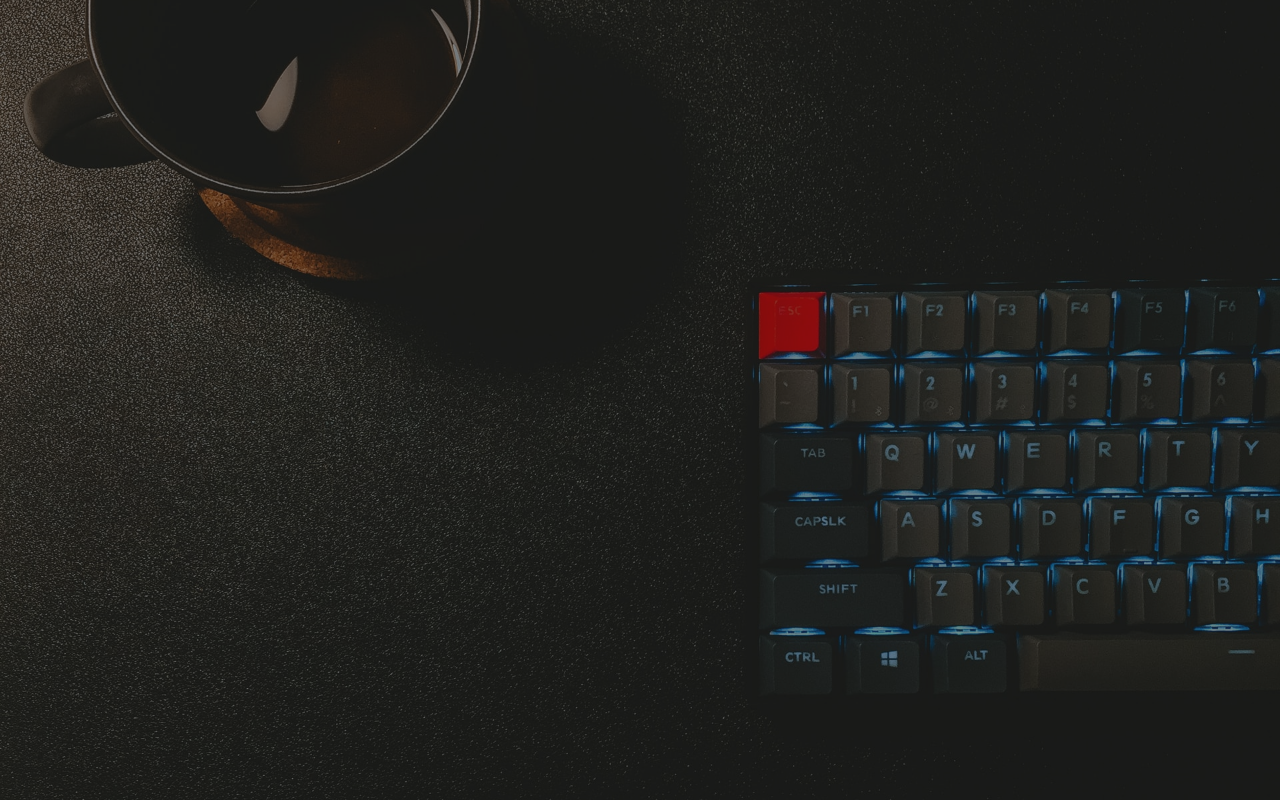
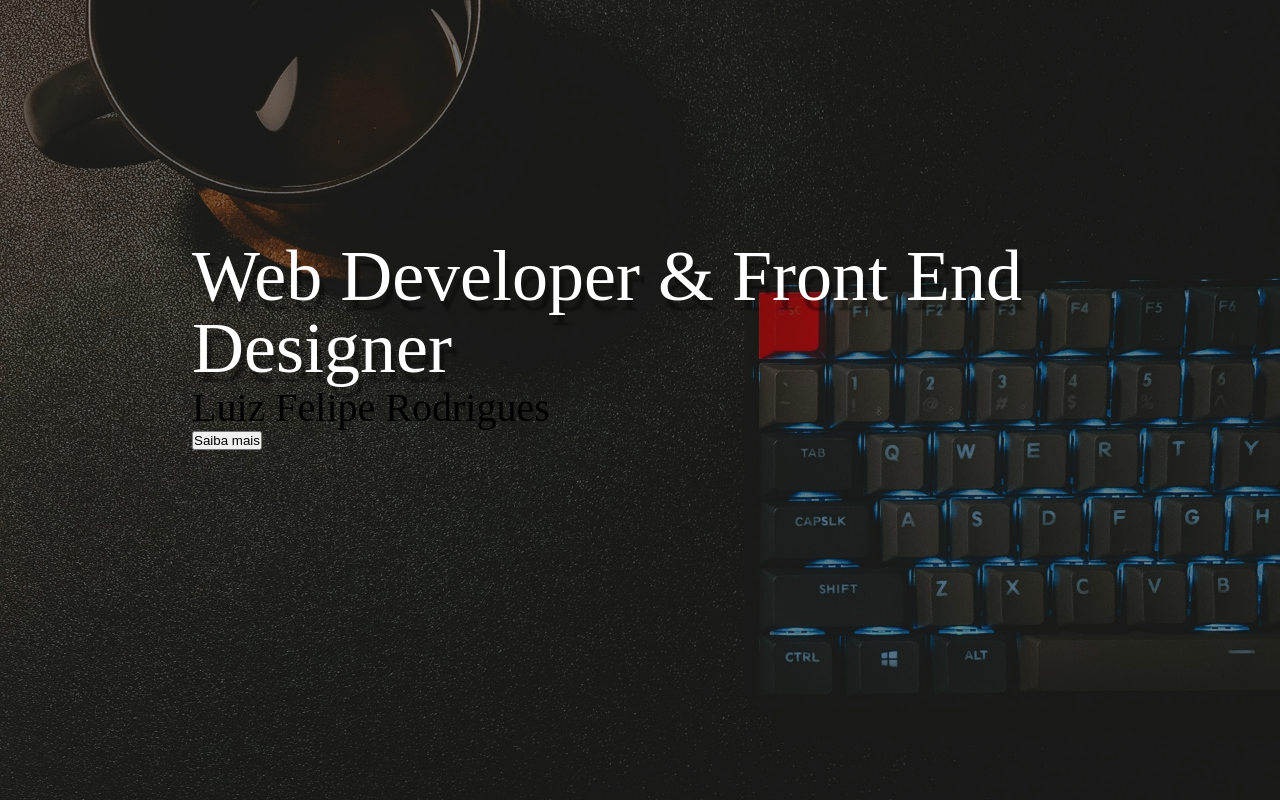
Before and after one commit to Lpnho/Portfolio, a plain HTML site: page index.html in a window 1280 px wide. Drawn offline with Linux system fonts and the light colour scheme.

Commit message:
Correção de bugs

```diff
--- a/index.html
+++ b/index.html
@@ -9,21 +9,23 @@
     <link rel="apple-touch-icon" sizes="180x180" href="image/apple-touch-icon.png">
     <link rel="icon" type="image/png" sizes="32x32" href="image/favicon-32x32.png">
     <link rel="icon" type="image/png" sizes="16x16" href="image/favicon-16x16.png">
-    <link rel="manifest" href="image/site.webmanifest">
+    <link rel="manifest" href="/site.webmanifest">
 </head>
 <body>
-    <nav class="container">
+    <div class="container">
         <header>
-            <nav class="img-wrapper">
+            <div class="img-wrapper">
                 <img src="image/desen.jpg" alt="Desenvolvedor Web">
-            </nav>
-           <h1>Web Developer & Front End Designer</h1>
-           <p>Luiz Felipe Rodrigues</p>
-           <button>Saiba mais</button>
+            </div>
+            <div class="banner">
+                <h1>Web Developer & Front End Designer</h1>
+                <p>Luiz Felipe Rodrigues</p>
+                <button>Saiba mais</button>
+            </div>
         </header>
 
 
 
-    </nav>
+    </div>
 </body>
 </html>
--- a/style.css
+++ b/style.css
@@ -11,6 +11,7 @@ header{
     width:100%;
     height: 100vh;
     overflow: hidden;
+    position: relative;
 }
 .img-wrapper{
     width:100%;
@@ -23,3 +24,23 @@ header{
     object-fit: cover;
     opacity:0.5;
 }
+.banner{
+    position:absolute;
+    top:30%;
+    left:15%;
+}
+.banner h1{
+
+    color:#fff;
+    font-size: 4.5rem;
+    font-family: Baloo serif;
+    font-weight: 300;
+    text-shadow: 0.3rem 0.6rem 2px rgba(0,0,0,0.4);
+    line-height: 4.5rem;
+
+}
+.banner p{
+    font-family: Josefin Slab serif;
+    font-size:2.5rem;
+
+}
```
Also changed, not shown: site.webmanifest.
